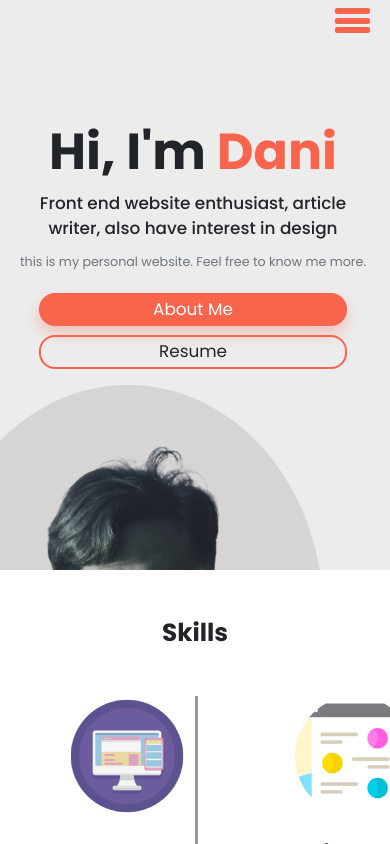
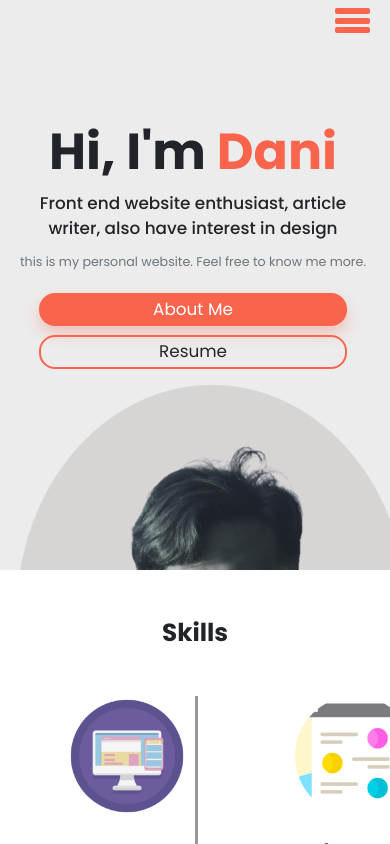
Before and after one commit to Hamdani400/webiste-portofolio, a React (Create React App) app: page / in a window 390 px wide. Shown: the top 844 px of the page. Built offline with nearby package versions, Linux system fonts and the light colour scheme.

Commit message:
responsive fix

```diff
--- a/src/assets/scss/style.scss
+++ b/src/assets/scss/style.scss
@@ -301,7 +301,7 @@ footer {
     }
 }
 
-@media screen and (max-width: 441px) {
+@media screen and (max-width: 600px) {
     header {
         position: absolute;
         z-index: 99;
--- a/src/parts/Hero.js
+++ b/src/parts/Hero.js
@@ -29,7 +29,7 @@ export default function Hero (props) {
             </div>
           </div>
           <div
-            className="col-6 d-flex justify-content-center"
+            className="col d-flex justify-content-center"
             style={{marginLeft: 30}}
           >
             <img className="circle img-fluid" src={Circle} alt="circle" />
```
